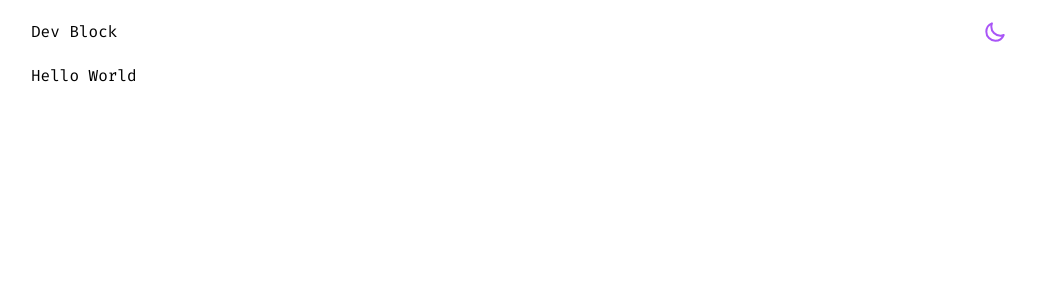
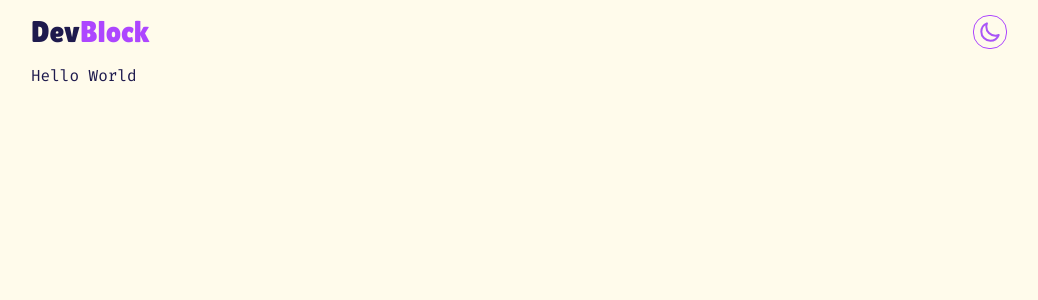
Before and after one commit to ericdoering/insanity-blog, a Next.js app in the folder blog-cms/: page / in a window 1280 px wide. Shown: the top 300 px of the page, without its empty margins (121-1159 px from the left). Built offline with nearby package versions, Linux system fonts and the light colour scheme.

Commit message:
new header and changes to dark mode toggle button

```diff
--- a/blog-cms/app/components/Navbar.tsx
+++ b/blog-cms/app/components/Navbar.tsx
@@ -1,6 +1,9 @@
 import Link from 'next/link';
 import React from 'react';
 import ThemeSwitch from './ThemeSwitch';
+import { Lilita_One } from 'next/font/google';
+
+const font = Lilita_One({weight:"400", subsets: ['latin-ext']})
 
 const Navbar = () => {
     return (
@@ -8,8 +11,8 @@ const Navbar = () => {
             <div className='mx-auto max-w-5xl px-6'>
                 <div className="flex justify-between items-center h-16 w-full">
                     <Link href='/'>
-                        <div>
-                            Dev Block
+                        <div className={`${font.className} text-3xl dark:text-amber-50`}>Dev
+                          <span className="text-purple-500">Block</span>
                         </div>
                     </Link>
                     <ThemeSwitch />
--- a/blog-cms/app/components/ThemeSwitch.tsx
+++ b/blog-cms/app/components/ThemeSwitch.tsx
@@ -20,7 +20,7 @@ const ThemeSwitch = () => {
 
     return (
         <>
-            <button onClick={() => setTheme(theme === "dark" ? "light" : "dark")}>
+            <button className="border border-purple-500 rounded-2xl p-1 hover:bg-purple-200 hover:bg-opacity-200 dark:hover:bg-opacity-10" onClick={() => setTheme(theme === "dark" ? "light" : "dark")}>
                 {theme === "dark" ? <SunIcon /> : <MoonIcon />}
             </button>
         </>
--- a/blog-cms/app/globals.css
+++ b/blog-cms/app/globals.css
@@ -1 +1,3 @@
 @import "tailwindcss";
+
+@custom-variant dark (&:where(.dark, .dark *));
--- a/blog-cms/app/layout.tsx
+++ b/blog-cms/app/layout.tsx
@@ -32,7 +32,7 @@ export default function RootLayout({
       lang="en"
     >
       <body
-        className={`${firaCode.className} h-full`}
+        className={`${firaCode.className} h-full bg-amber-50 text-indigo-950 dark:bg-slate-950 dark:text-amber-50 dark:selection:bg-purple-500`}
       >
         <Providers>
           <Navbar />
```
